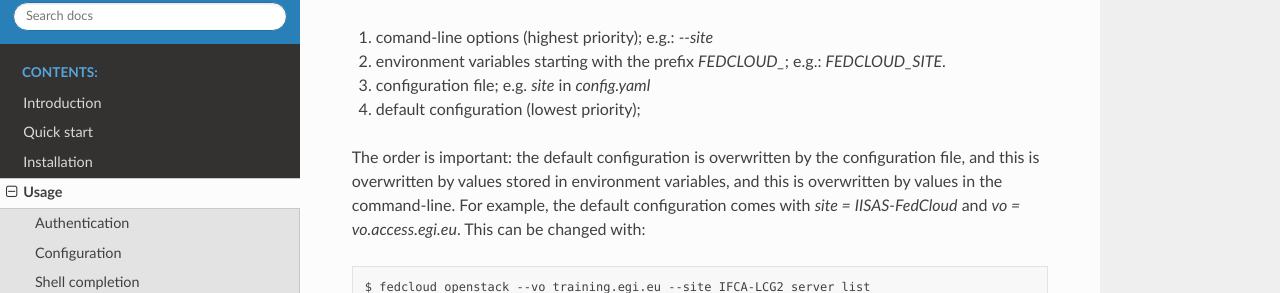
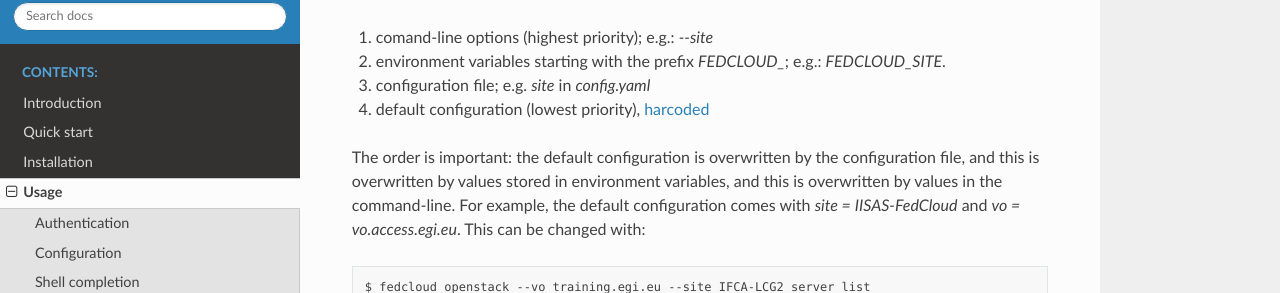
Before and after one commit to tdviet/fedcloudclient, a Sphinx documentation site: the page built from docs/usage.rst, in a window 1280 px wide and 900 px high, scrolled down 2080 px. Shown: the part 158-451 px from the top of the window. Built offline with Sphinx 7.4.7 and the Read the Docs theme 2.0.0, drawn with Linux system fonts in a browser that asks for light colours.

Commit message:
link to hardcoded default config

```diff
--- a/docs/usage.rst
+++ b/docs/usage.rst
@@ -124,7 +124,7 @@
 
 #. configuration file; e.g. *site* in *config.yaml*
 
-#. default configuration (lowest priority);
+#. default configuration (lowest priority), `harcoded <../fedcloudclient/conf.py>`_
 
 The order is important: the default configuration is overwritten by the
 configuration file, and this is overwritten by values stored in environment
```
